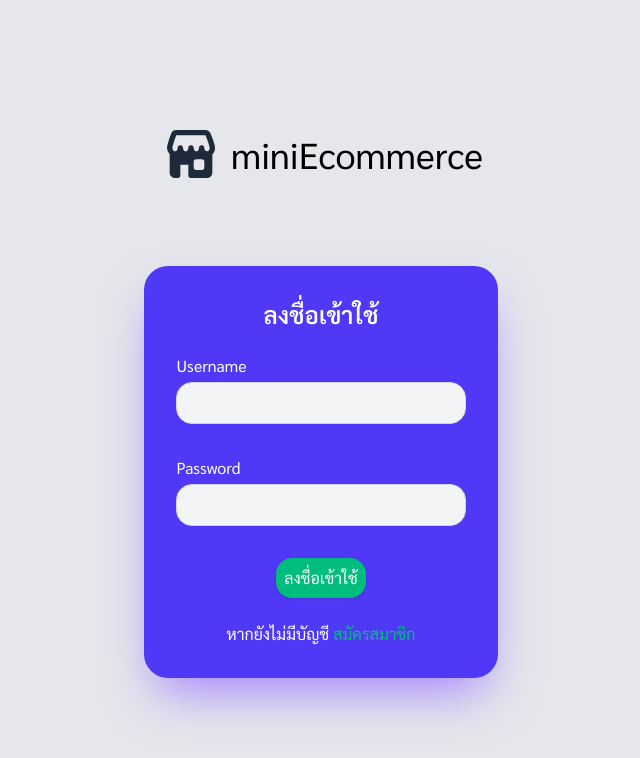
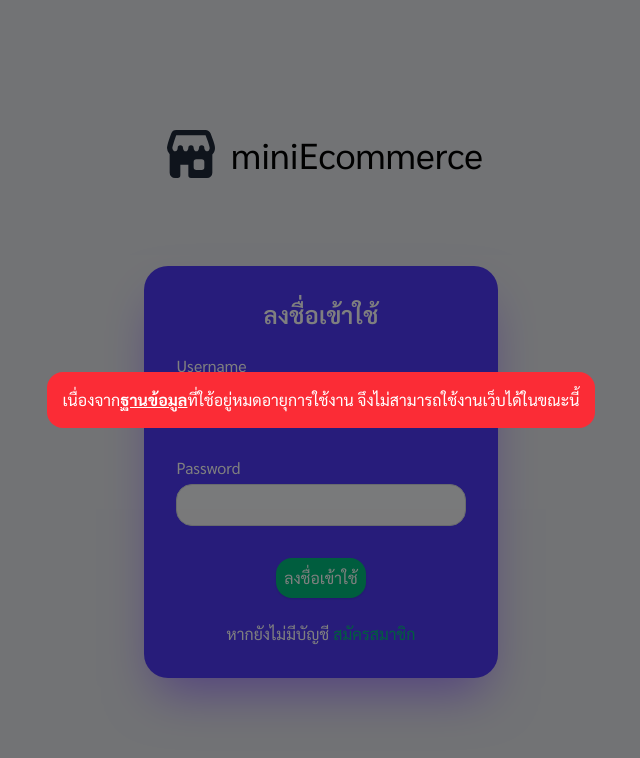
Before and after one commit to GGameover-AI/miniEcommerce-Frontend, an Angular app: page /login in a window 1280 px wide. Shown: the top 758 px of the page, without its empty margins (319-959 px from the left). Built offline with nearby package versions, Linux system fonts and the light colour scheme; no server answers.

Commit message:
[alert]-<component>-app
แจ้งเตือนเว็บใช้งานไม่ได้

```diff
--- a/src/app/app.html
+++ b/src/app/app.html
@@ -1,2 +1,7 @@
-<app-navbar *ngIf="loginCheck"/>
+<div class="fixed inset-0 flex items-center justify-center bg-black/50 mx-auto z-50 p-4">
+    <div class="bg-red-500 text-white rounded-2xl p-4">
+        เนื่องจาก<strong class="underline">ฐานข้อมูล</strong>ที่ใช้อยู่หมดอายุการใช้งาน จึงไม่สามารถใช้งานเว็บได้ในขณะนี้
+    </div>
+</div>
+<app-navbar *ngIf="loginCheck" />
 <router-outlet></router-outlet>
```
